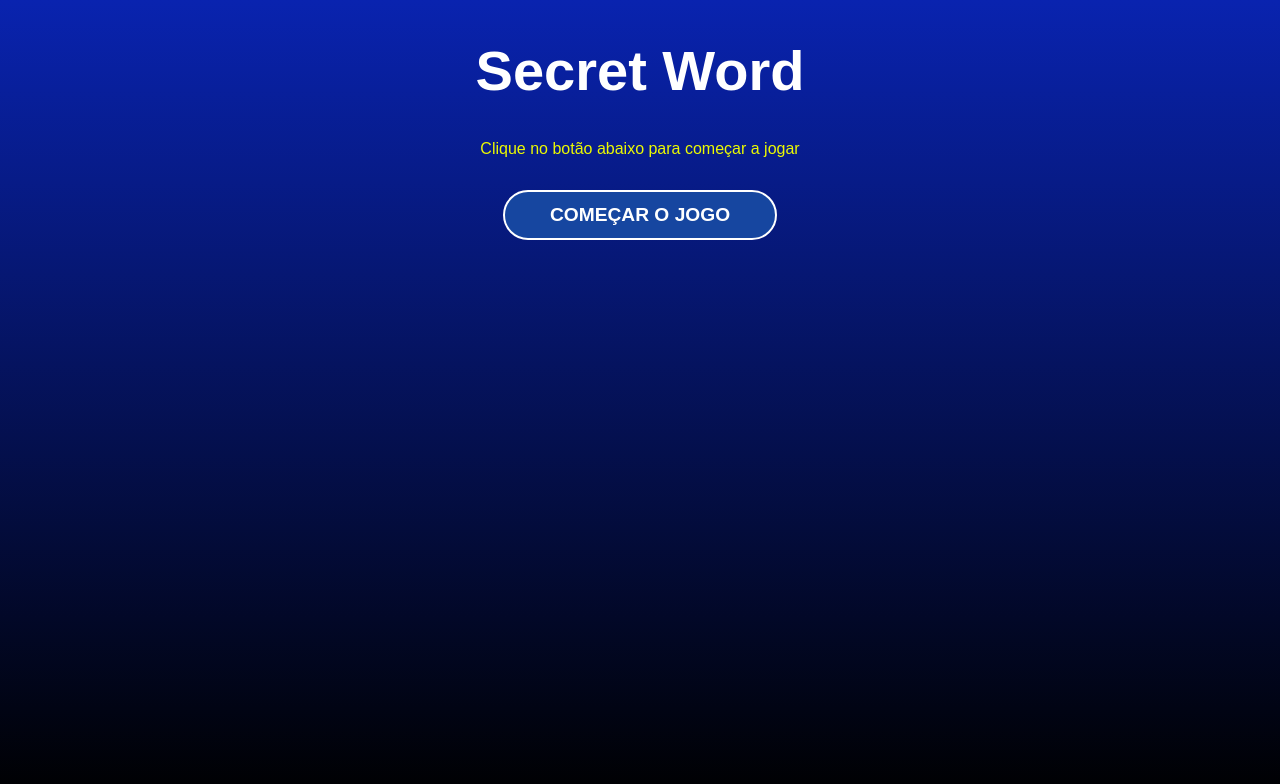
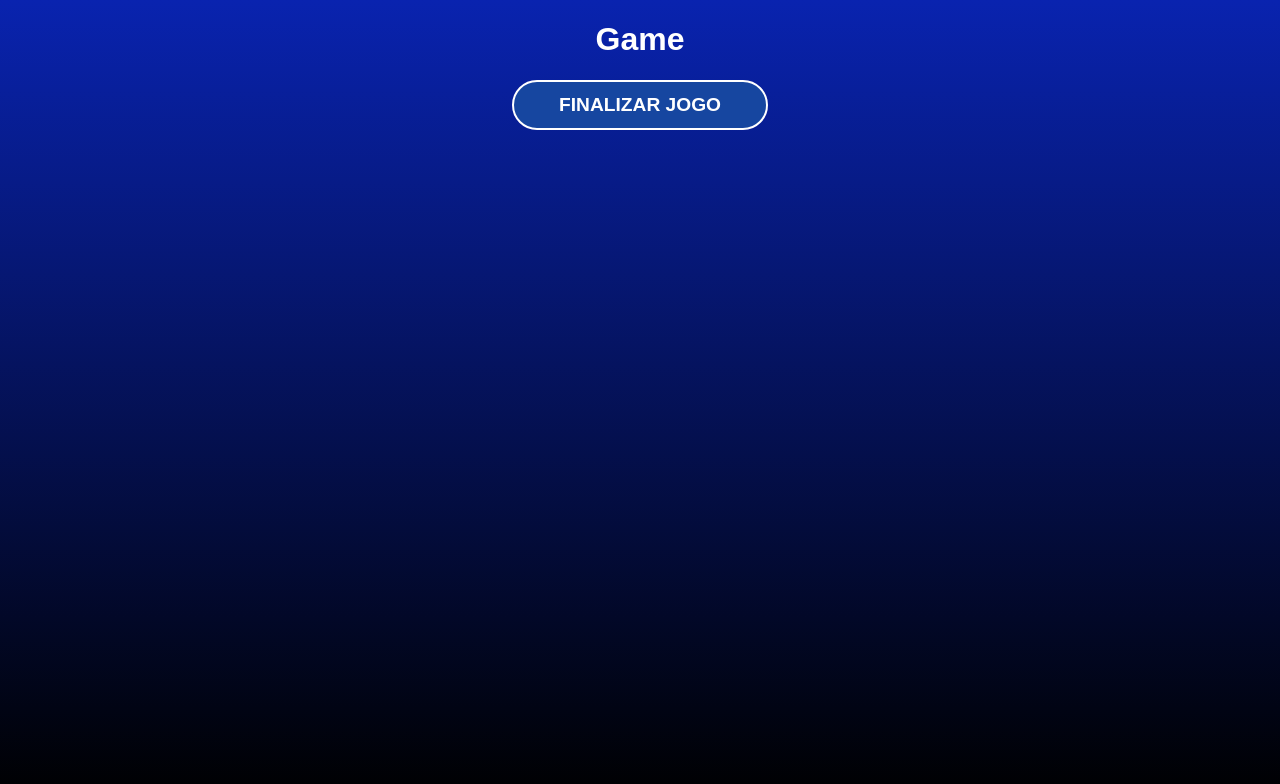
Before and after one commit to LuisPaulo1/secret-word, a React (Create React App) app: page / in a window 1280 px wide. Both pictures are taken after a click on the button "COMEÇAR O JOGO". Shown: the top 784 px of the page. Built offline with nearby package versions, Linux system fonts and the light colour scheme.

Commit message:
Alternando os estágios do jogo

```diff
--- a/src/App.tsx
+++ b/src/App.tsx
@@ -12,17 +12,28 @@ const stages = [
   { id: 2, name: 'game' },
   { id: 3, name: 'end' },
 ]
-
 function App() {
 
   const [gameStage, setGameStage] = useState(stages[0].name);
   const [words, setWords] = useState(wordsList);
 
+  const handleStartGame = () => {
+    setGameStage(stages[1].name);
+  }
+
+  const handleVerifyLetter = () => {
+    setGameStage(stages[2].name);
+  }
+
+  const handleRetry = () => {
+    setGameStage(stages[0].name);
+  }
+
   return (
     <div className="App">
-      { gameStage === 'start' && <StartScreen /> }
-      { gameStage === 'game' && <Game /> }
-      { gameStage === 'end' && <GameOver /> }
+      { gameStage === 'start' && <StartScreen startGame={handleStartGame} /> }
+      { gameStage === 'game' && <Game verifyLetter={handleVerifyLetter} /> }
+      { gameStage === 'end' && <GameOver retry={handleRetry} /> }
     </div>
   );
 }
--- a/src/components/Game.tsx
+++ b/src/components/Game.tsx
@@ -1,9 +1,15 @@
 import './Game.css';
 
-function Game() {
+type GameProps = {
+  verifyLetter: () => void;
+}
+function Game({ verifyLetter }: GameProps) {
   return (
     <div>
       <h1>Game</h1>
+      <button onClick={ verifyLetter }>
+        Finalizar jogo
+      </button>
     </div>
   )
 }
--- a/src/components/GameOver.tsx
+++ b/src/components/GameOver.tsx
@@ -1,9 +1,15 @@
 import './GameOver.css';
 
-function GameOver() {
+type GameOverProps = {
+  retry: () => void;
+}
+function GameOver({ retry }: GameOverProps) {
   return (
     <div>
       <h1>Game Over</h1>
+      <button onClick={ retry }>
+        Resetar jogo
+      </button>
     </div>
   )
 }
--- a/src/components/StartScreen.tsx
+++ b/src/components/StartScreen.tsx
@@ -1,11 +1,14 @@
 import "./StartScreen.css";
 
-const StartScreen = () => {
+type StartScreenProps = {
+  startGame: () => void;
+}
+const StartScreen = ({ startGame }: StartScreenProps) => {
   return (
     <div className="start">
       <h1>Secret Word</h1>
       <p>Clique no botão abaixo para começar a jogar</p>
-      <button>Começar o jogo</button>
+      <button onClick={startGame}>Começar o jogo</button>
     </div>
   )
 }
```
